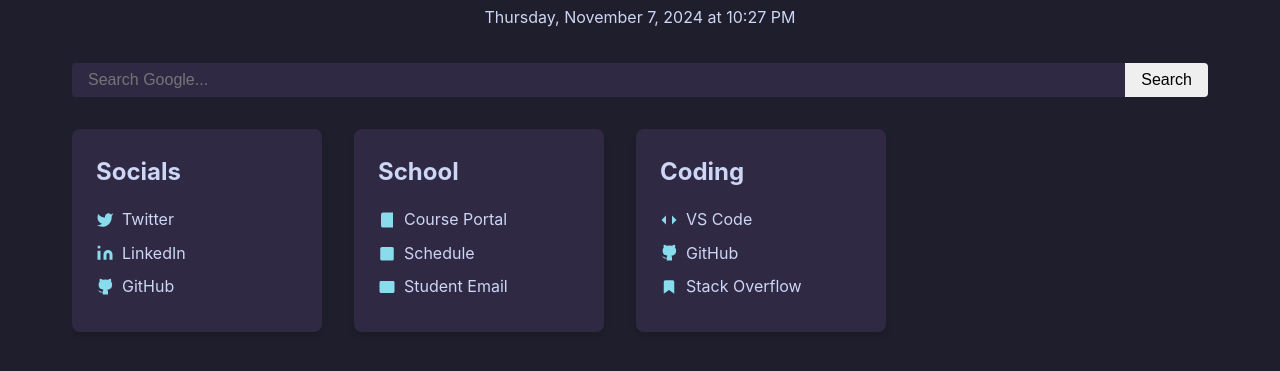
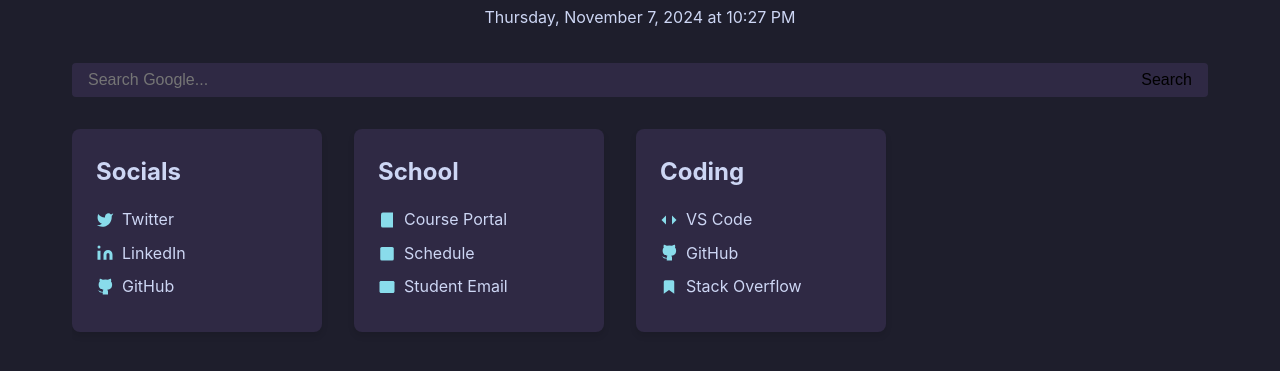
Before and after one commit to Evanlol123/startup-page, a plain HTML site: page index.html in a window 1280 px wide. Shown: the part 99-470 px from the top of the page. Drawn offline with Linux system fonts and the light colour scheme.

Commit message:
Update index.css

```diff
--- a/index.css
+++ b/index.css
@@ -60,6 +60,7 @@ h1 {
     border-radius: 0 4px 4px 0;
     cursor: pointer;
     transition: background-color 0.3s ease;
+    background-color: #2f2944;
 }
 
 #search-form button:hover {
```
